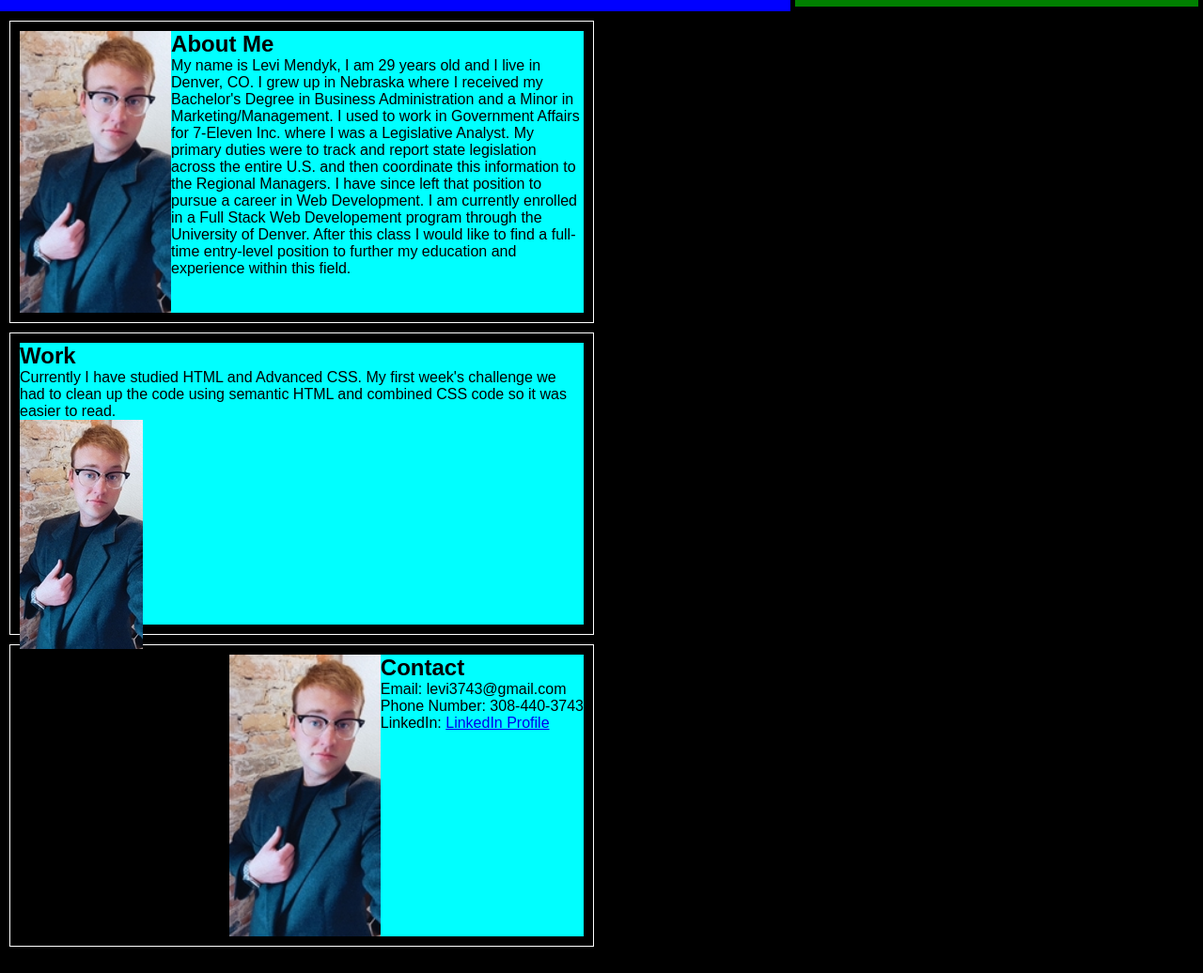
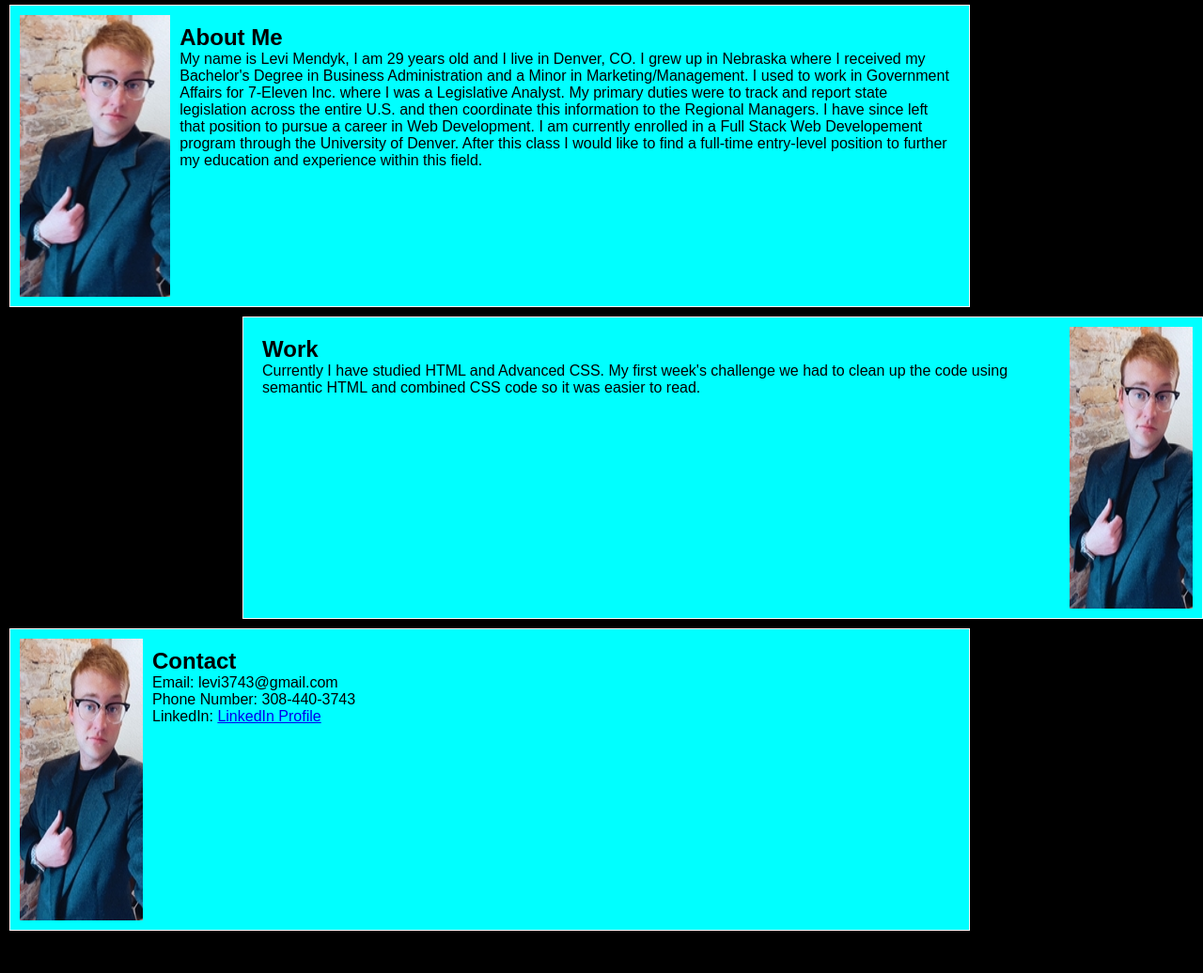
Before and after one commit to levimendyk/week-2-challenge, a plain HTML site: page index.html in a window 1280 px wide. Shown: the part 94-1130 px from the top of the page at 94% size. Drawn offline with Linux system fonts and the light colour scheme.

Commit message:
added more display fixes with the main content of the page and re-organized class names

```diff
--- a/assets/css/style.css
+++ b/assets/css/style.css
@@ -13,15 +13,19 @@ header {
     width:100%;
     background-Color: blue;
     display: flex;
-    justify-content: flex-end;
+    justify-content: space-between;
+    padding: 20px 0 0 20px;
+}
+
+main {
+    display: flex;
+    flex-direction: column;
 }
 
 h1 {
     font-weight: bolder;
     background-color: blue;
     color:aliceblue;
-    display: flex;
-    justify-content: flex-start;
 }
 
 nav {
@@ -50,61 +54,28 @@ li a:hover {
     background-color: grey;
 }
 
-/*Parent Container first box*/
-.first-container {
-    width: 600px;
+/*Parent Container all boxes*/
+.container {
+    background-color: aqua;
+    color: black;
+    width: 1000px;
     height: 300px;
     border: 1px solid white;
     margin: 10px;
     padding: 10px 10px;
-    text-align: center;
     display: flex;
 }
-.first-container img{
-    display: flex;
-    justify-content: flex-start;
+
+.second {
+    margin: 0 0 0 auto;
 }
 
-.about-me {
-    background-color: aqua;
-    color: black;
-    text-align: left;
+.first img{
+    width: 1000px;
 }
 
-/*Parent Container second box*/
-.second-container {
-    width: 600px;
-    height: 300px;
-    border: 1px solid white;
+.content {
     margin: 10px;
-    padding: 10px 10px;
-    text-align: center;
-    display: flex;
-    justify-content: flex-end;
-}
-
-.work {
-    background-color: aqua;
-    color: black;
-    text-align: left;
-}
-
-/*Parent Container third box*/
-.third-container {
-    width: 600px;
-    height: 300px;
-    border: 1px solid white;
-    margin: 10px;
-    padding: 10px 10px;
-    text-align: center;
-    display: flex;
-    justify-content: flex-end;
-}
-
-.contact {
-    background-color: aqua;
-    color: black;
-    text-align: left;
 }
 
 footer {
--- a/index.html
+++ b/index.html
@@ -8,9 +8,9 @@
     <title>Levi Mendyk</title>
 </head>
 <body>
-    <h1>Levi Mendyk</h1>
+
     <header>
-
+        <h1>Levi Mendyk</h1>
         <nav>
             <ul>
                 <li><a href="home.asp">Home</a></li>
@@ -23,31 +23,32 @@
     </header>
 
     <main>
-        <section class="first-container">
+        <section class="container first">
             <img src="./assets/images/img_1814 (1).jpg" alt="picture of Levi Mendyk" />
-            <section class="about-me"><h2>About Me</h2>
-            <p>My name is Levi Mendyk, I am 29 years old and I live in Denver, CO. I grew up in Nebraska where I received my Bachelor's Degree in Business Administration and a Minor in Marketing/Management. I used to work in Government Affairs for 7-Eleven Inc. where I was a Legislative Analyst. My primary duties were to track and report state legislation across the entire U.S. and then coordinate this information to the Regional Managers. I have since left that position to pursue a career in Web Development. I am currently enrolled in a Full Stack Web Developement program through the University of Denver.  After this class I would like to find a full-time entry-level position to further my education and experience within this field.</p>
-            </section>
+            <div class="content">
+            <h2>About Me</h2>
+                <p>My name is Levi Mendyk, I am 29 years old and I live in Denver, CO. I grew up in Nebraska where I received my Bachelor's Degree in Business Administration and a Minor in Marketing/Management. I used to work in Government Affairs for 7-Eleven Inc. where I was a Legislative Analyst. My primary duties were to track and report state legislation across the entire U.S. and then coordinate this information to the Regional Managers. I have since left that position to pursue a career in Web Development. I am currently enrolled in a Full Stack Web Developement program through the University of Denver.  After this class I would like to find a full-time entry-level position to further my education and experience within this field.</p>
+            </div>
         </section>
 
-        <section class="second-container">
-            <section class="work">
+        <section class="container second">
+            <div class="content">
                 <h2>Work</h2>
                     <p>Currently I have studied HTML and Advanced CSS. My first week's challenge we had to clean up the code using semantic HTML and combined CSS code so it was easier to read.
                     </p>
+            </div>
             <img src="./assets/images/img_1814 (1).jpg" alt="picture of Levi Mendyk" />
         </section>
-        </section>
 
-        <section class="third-container">
+        <section class="container">
             <img src="./assets/images/img_1814 (1).jpg" alt="picture of Levi Mendyk" />
-            <section class="contact">
+            <div class="content">
             <h2>Contact</h2>
             <p>Email: levi3743@gmail.com <br>
             Phone Number: 308-440-3743 <br>
             LinkedIn: <a href=//www.linkedin.com/in/levi-mendyk-2224a386/ >LinkedIn Profile</a>
             </p>
-        </section>
+            </div>
         </section>
     </main>
 
```
